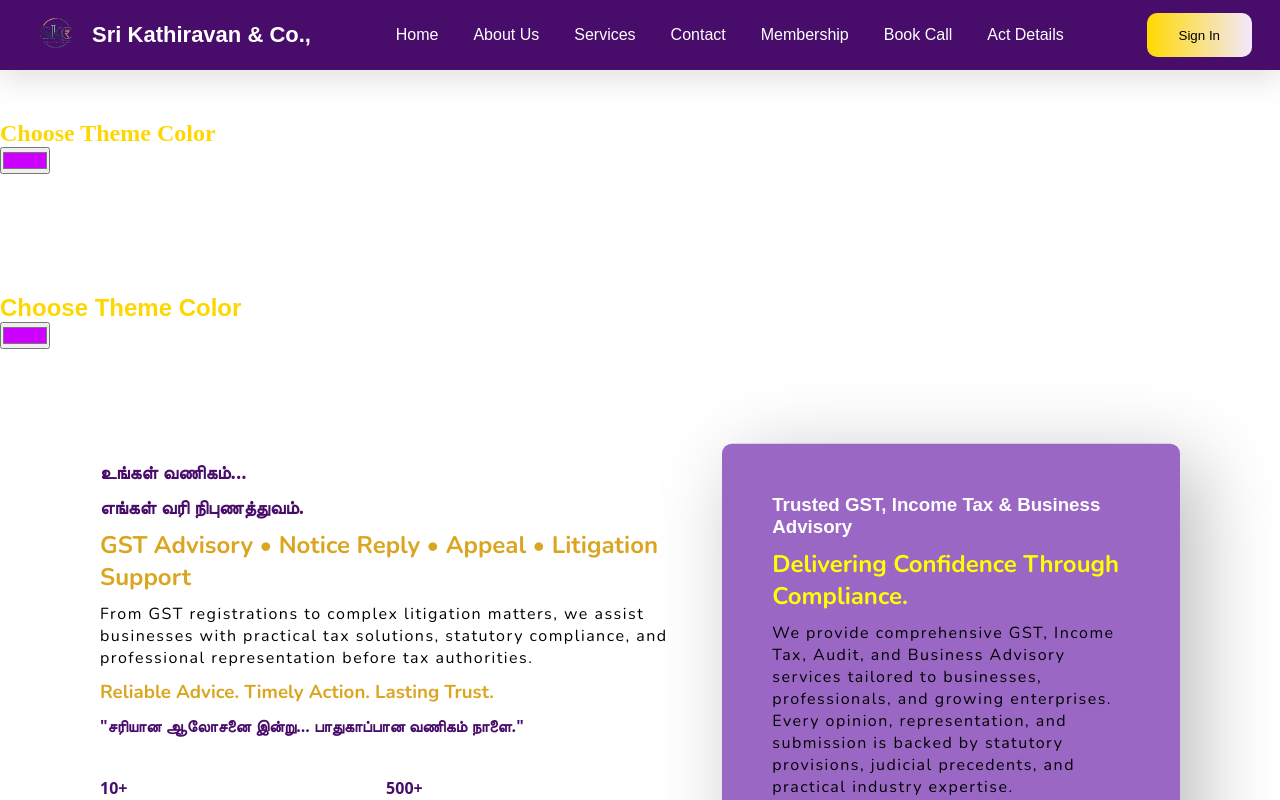
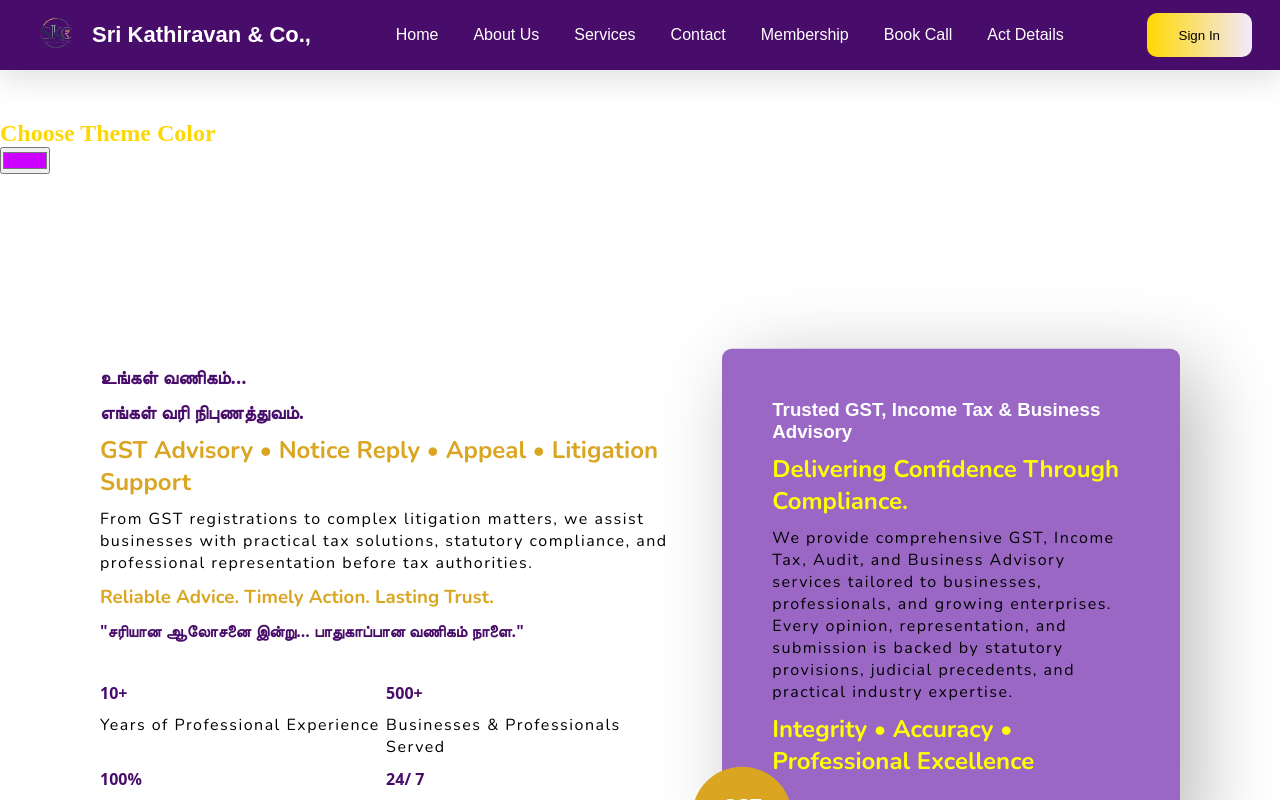
Before and after one commit to Karthikeyan1814/SKC-Office-Project, a React (Vite) app: page / in a window 1280 px wide. Shown: the top 800 px of the page. Built offline with nearby package versions, Linux system fonts and the light colour scheme; a web font is replaced by a local one.

Commit message:
theam added for client

```diff
--- a/src/pages/Home.jsx
+++ b/src/pages/Home.jsx
@@ -51,7 +51,6 @@
     };
     return (
         <div className="home-container">
-            <ThemeCustomizer />
             <section id="hero">
                 <section className="hero-container">
                     <div className="hero-left">
```
